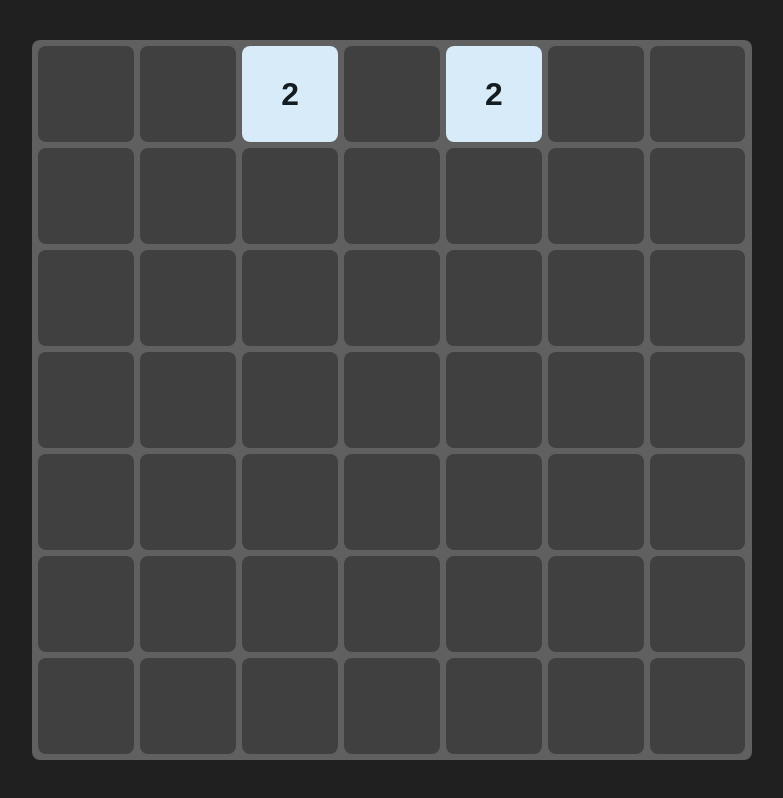
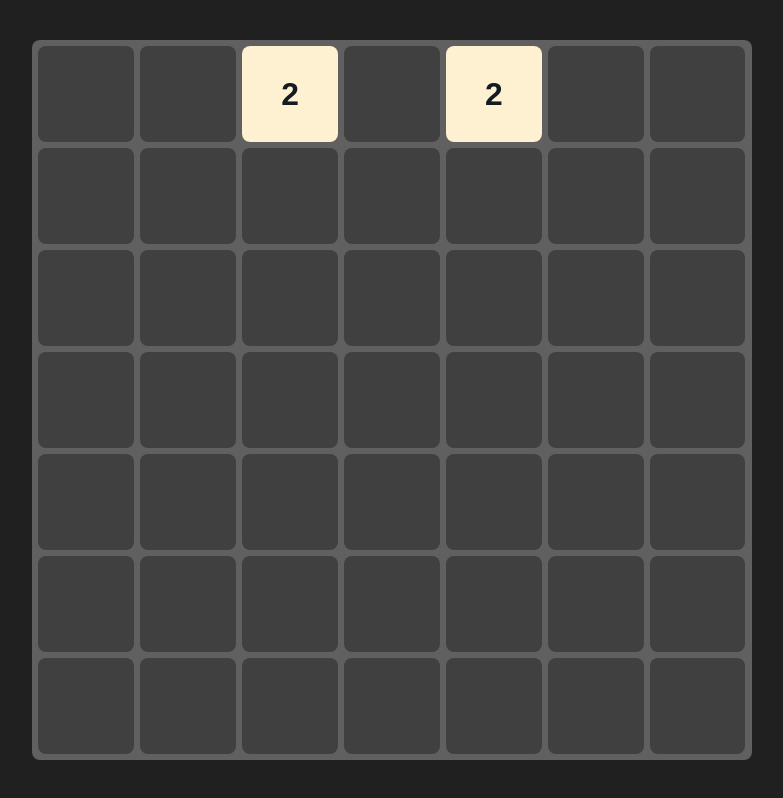
Before and after one commit to Kunal-0117/2048, a plain HTML site: page index.html in a window 1280 px wide. Shown: the whole page, without its empty margins (248-1031 px from the left). Drawn offline with Linux system fonts and the light colour scheme.

Commit message:
Update style.css

```diff
--- a/style.css
+++ b/style.css
@@ -62,8 +62,8 @@ body {
   font-size: calc(var(--cell-side) / 3);
   font-weight: bolder;
   border-radius: var(--box-radius);
-  /* background-color: hsl(42, 96%, var(--background-lightness)); */
-  background-color: hsl(204, 70%, var(--background-lightness));
+  background-color: hsl(42, 96%, var(--background-lightness));
+/*   background-color: hsl(204, 70%, var(--background-lightness)); */
   color: hsl(200, 25%, var(--text-lightness));
   transition: 150ms ease-in-out;
   animation: show 200ms ease-in-out;
```
